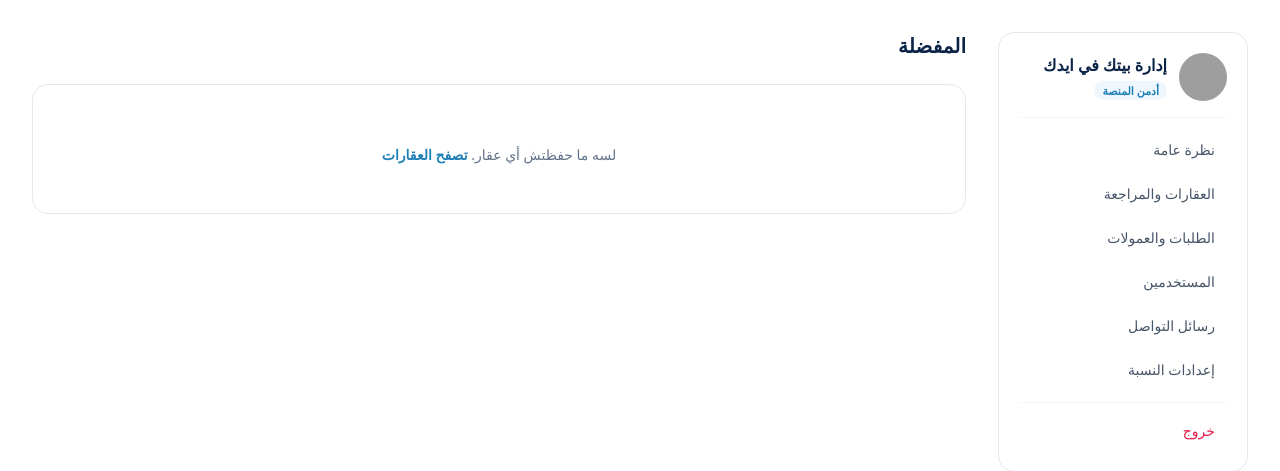
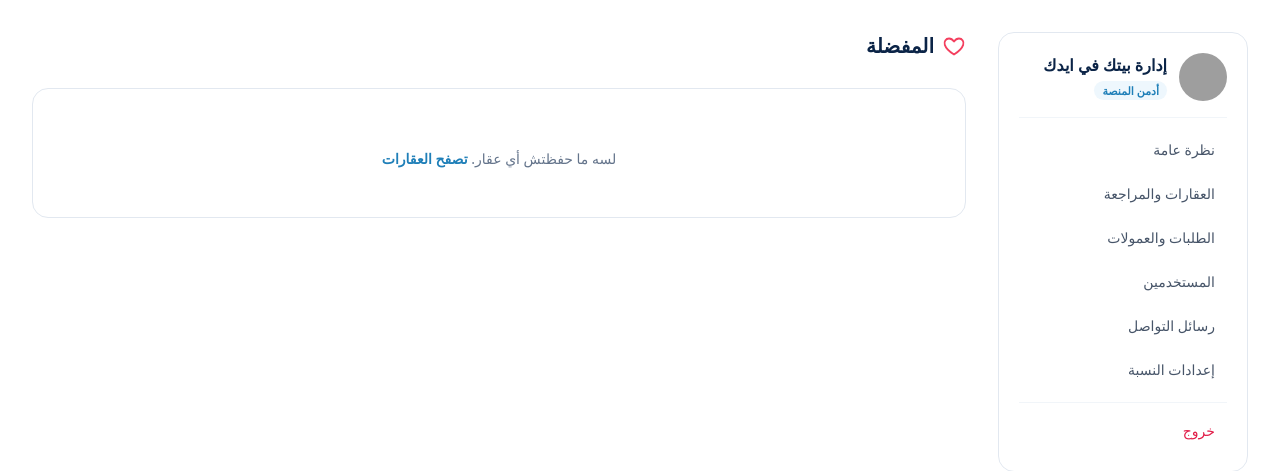
Before and after one commit to ABDULLAHTALLAT/turathcode-real-astate, a Laravel app: page /favorites in a window 1280 px wide. Shown: the part 125-596 px from the top of the page. Run offline with Laravel 12, Linux system fonts and the light colour scheme; a user stored in the database is signed in; data comes from the database, SQL or seed files in the repository; data that the repository does not hold is empty; parts of the project's set-up code (start-up, migrations or seed data) failed here and were passed over; some libraries are stand-ins or nearby versions; some web fonts are replaced; grey boxes are pictures that could not be loaded.

Commit message:
favorites page: heart icon in the title

```diff
--- a/resources/views/account/favorites.blade.php
+++ b/resources/views/account/favorites.blade.php
@@ -1,7 +1,7 @@
 @extends('layouts.dashboard')
 @section('title', 'المفضلة')
 @section('panel')
-<h1 class="text-xl font-extrabold text-ink">المفضلة</h1>
+<h1 class="text-xl font-extrabold text-ink inline-flex items-center gap-2"><x-icon name="heart" class="w-6 h-6 text-rose-500" />المفضلة</h1>
 @if ($properties->isEmpty())
     <div class="card p-12 text-center text-sm text-slate-500"><p class="mt-3">لسه ما حفظتش أي عقار. <a href="{{ route('properties.index') }}" class="text-brand-dark font-bold">تصفح العقارات</a></p></div>
 @else
```
